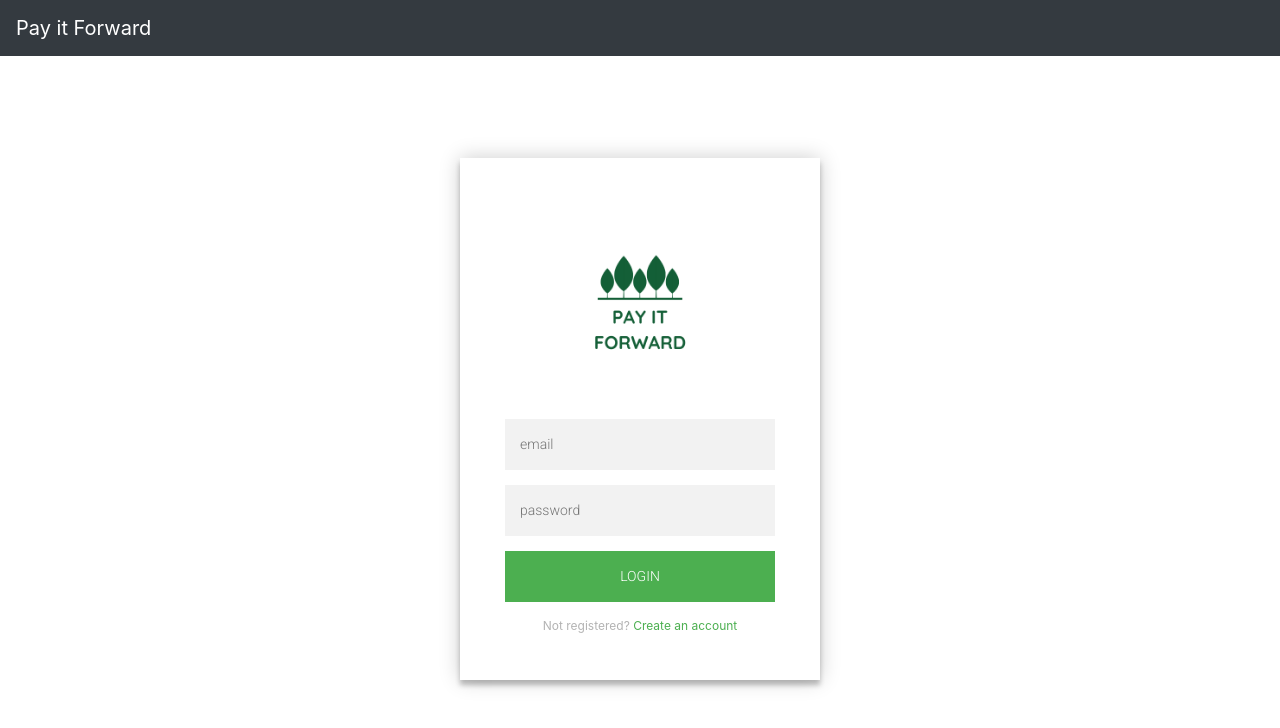
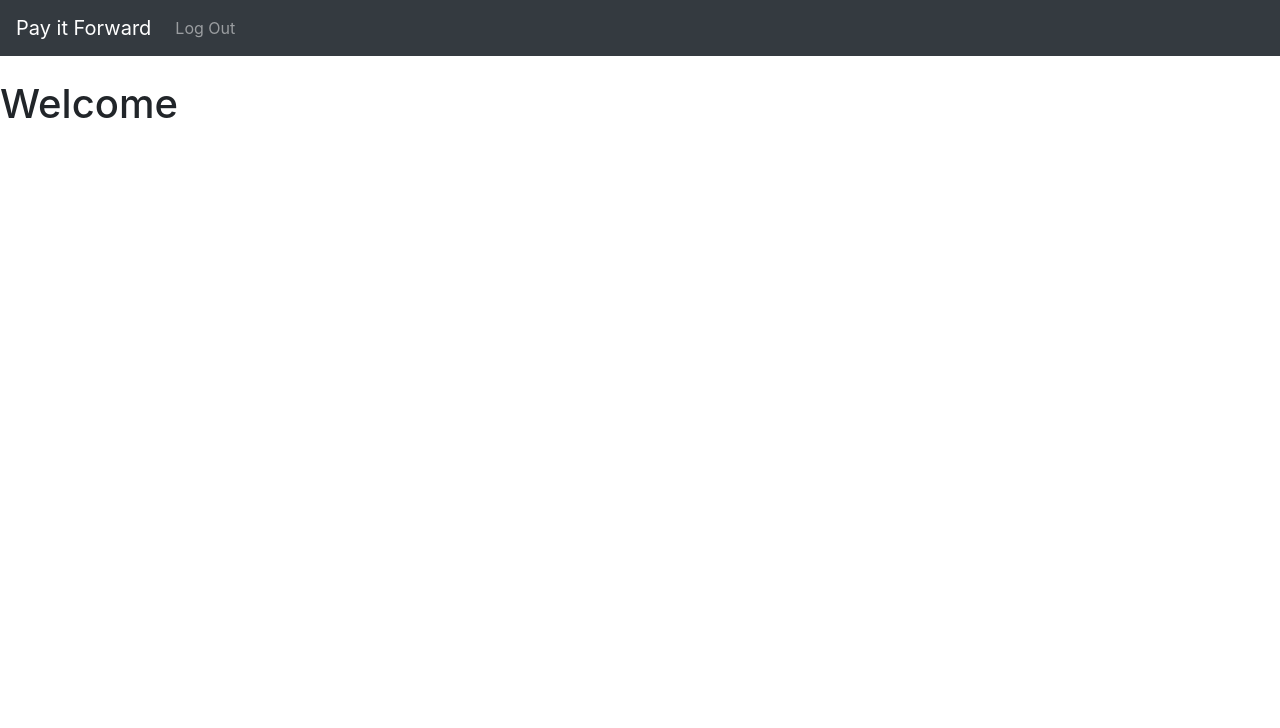
Before and after one commit to remote-software-fa20-PayItForward/PayItForward, a React (Create React App) app in the folder frontend/: page / in a window 1280 px wide. Shown: the top 728 px of the page. Built offline with nearby package versions, Linux system fonts and the light colour scheme.

Commit message:
homepage should be at /, not /home

```diff
--- a/frontend/src/App.js
+++ b/frontend/src/App.js
@@ -7,8 +7,8 @@ import Login from './Login';
 function App() {
   return (
     <Router>
-      <Route exact path="/" component={Login} />
-      <Route exact path="/home" component={HomePage} />
+      <Route exact path="/" component={HomePage} />
+      <Route exact path="/login" component={Login} />
       <Route exact path="/register" component={Register} />
     </Router>
   );
```
